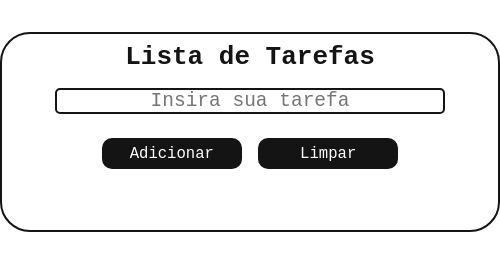
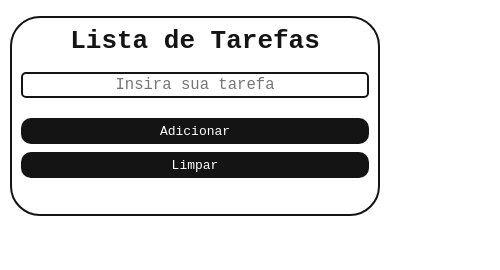
Before and after one commit to MenezesMarlon/To-Do-List, a plain HTML site: page index.html in a window 390 px wide. Shown: the whole page, 500 px wide, since content can reach past the window. Drawn offline with Linux system fonts and the light colour scheme.

Commit message:
Inserção de media queries e correção de código

```diff
--- a/style.css
+++ b/style.css
@@ -11,12 +11,12 @@
     flex-direction: column;
     justify-content: center;
     align-items: center;
-    width: 500px;
+    width: 90%;
+    max-width: 500px;
     margin: 0 auto;
     text-align: center;
     border-radius: 30px;
     min-height: 200px;
-    margin: 0 auto;
     margin-top: 32px;
     border: solid 2px #141414;
 }
@@ -25,7 +25,7 @@
     padding-bottom: 16px;
     padding-top: 8px;
     color: #141414;
-    transition: 0.5s ease-in-out
+    transition: 0.5s ease-in-out;
 }
 
 .container h1:hover {
@@ -33,14 +33,15 @@
 }
 
 #input-tasks {
-    width: 30rem;
+    width: 90%;
+    max-width: 30rem;
     height: 2rem;
     margin: 0 auto;
     margin-bottom: 16px;
     border: solid 2px #141414;
     border-radius: 5px;
     font-size: 1.5em;
-    transition: 0.5s ease-in-out
+    transition: 0.5s ease-in-out;
 }
 
 #input-tasks:hover {
@@ -49,8 +50,10 @@
 
 .container-buttons {
     display: flex;
-    justify-content: space-between;
+    justify-content: center;
     align-items: center;
+    width: 100%;
+    max-width: 500px;
 }
 
 .container-buttons button {
@@ -62,7 +65,7 @@
     margin: 8px;
     border-radius: 10px;
     border: none;
-    transition: 0.5s ease-in-out
+    transition: 0.5s ease-in-out;
 }
 
 .container-buttons button:hover {
@@ -76,3 +79,31 @@
     text-align: left;
     cursor: pointer;
 }
+
+@media (max-width: 600px) {
+    .container {
+        width: 95%;
+        margin-top: 16px;
+    }
+
+    #input-tasks {
+        width: 95%;
+        font-size: 1.2em;
+    }
+
+    .container-buttons {
+        flex-direction: column;
+        width: 95%;
+    }
+
+    .container-buttons button {
+        width: 100%;
+        margin: 4px 0;
+        font-size: 1em;
+    }
+
+    #tasks {
+        width: 95%;
+        font-size: 14px;
+    }
+}
```
